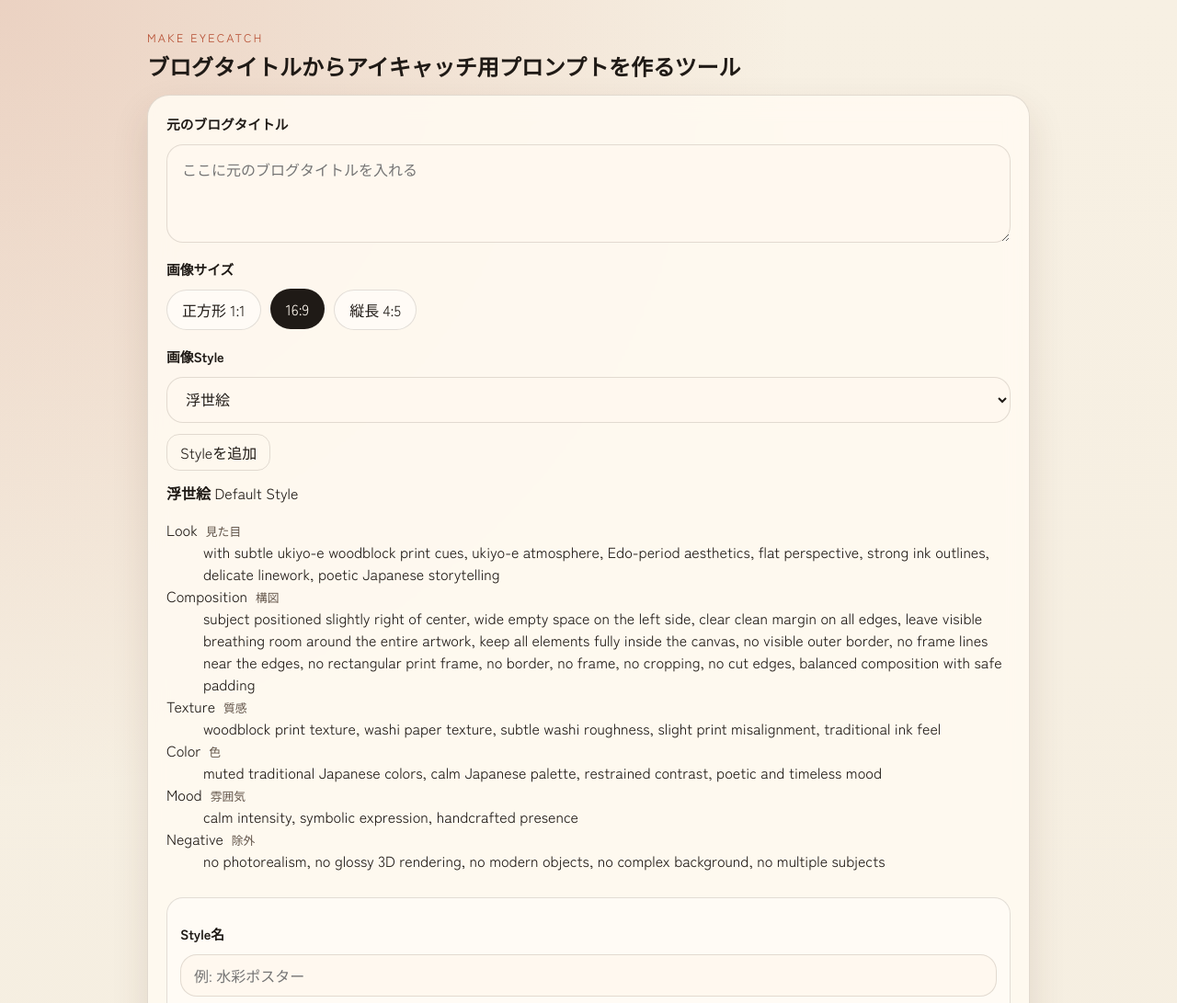
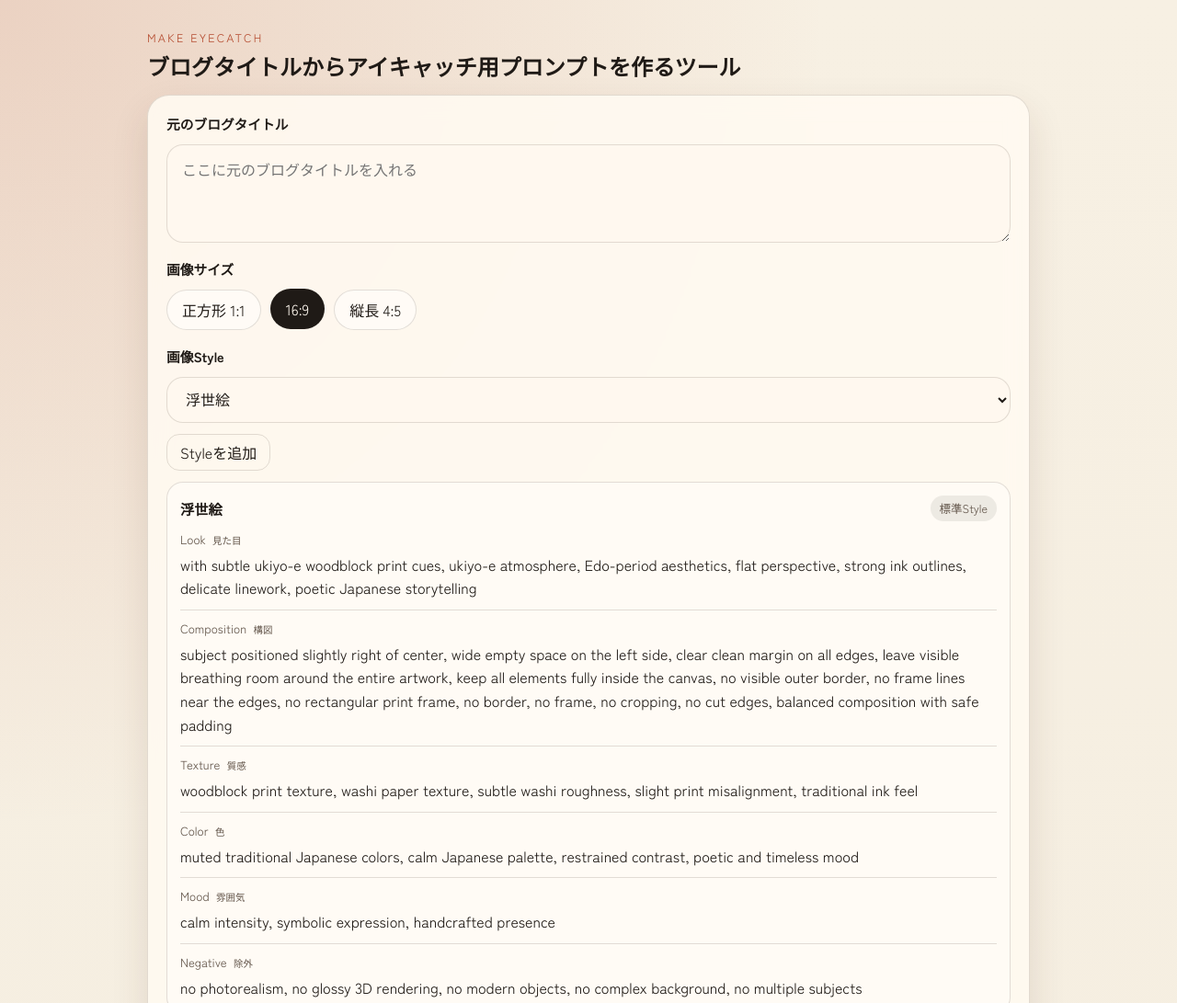
Before and after one commit to attrip/makeeyecatch, a plain HTML site: page index.html in a window 1280 px wide. Shown: the top 1091 px of the page at 92% size. Drawn offline with Linux system fonts and the light colour scheme.

Commit message:
Make style preview clearly visible

```diff
--- a/index.html
+++ b/index.html
@@ -60,7 +60,7 @@
           <div id="style-preview" class="style-preview">
             <div class="style-preview-header">
               <strong id="style-preview-label">浮世絵</strong>
-              <span id="style-preview-kind" class="style-preview-kind">Default Style</span>
+              <span id="style-preview-kind" class="style-preview-kind">標準Style</span>
             </div>
             <dl class="style-preview-list">
               <div>
--- a/js/ui.js
+++ b/js/ui.js
@@ -118,7 +118,7 @@
     const isCustomSelected = Boolean(customStyles[elements.styleSelect.value]);
 
     elements.stylePreviewLabel.textContent = currentStyle.label;
-    elements.stylePreviewKind.textContent = isCustomSelected ? "My Style" : "Default Style";
+    elements.stylePreviewKind.textContent = isCustomSelected ? "My Style" : "標準Style";
     elements.stylePreviewLook.textContent = currentStyle.look || "-";
     elements.stylePreviewComposition.textContent = currentStyle.composition || "-";
     elements.stylePreviewTexture.textContent = currentStyle.texture || "-";
--- a/style.css
+++ b/style.css
@@ -231,6 +231,64 @@ h1 {
   line-height: 1.6;
 }
 
+.style-preview {
+  display: grid;
+  gap: 10px;
+  padding: 14px;
+  border: 1px solid var(--line);
+  border-radius: 18px;
+  background: rgba(255, 252, 247, 0.78);
+}
+
+.style-preview-header {
+  display: flex;
+  align-items: center;
+  justify-content: space-between;
+  gap: 12px;
+}
+
+.style-preview-header strong {
+  font-size: 0.95rem;
+}
+
+.style-preview-kind {
+  display: inline-flex;
+  align-items: center;
+  min-height: 28px;
+  padding: 0 10px;
+  border-radius: 999px;
+  background: rgba(31, 26, 22, 0.08);
+  color: var(--muted);
+  font-size: 0.78rem;
+}
+
+.style-preview-list {
+  display: grid;
+  gap: 10px;
+  margin: 0;
+}
+
+.style-preview-list div {
+  padding-bottom: 10px;
+  border-bottom: 1px solid var(--line);
+}
+
+.style-preview-list div:last-child {
+  padding-bottom: 0;
+  border-bottom: 0;
+}
+
+.style-preview-list dt {
+  font-size: 0.82rem;
+  color: var(--muted);
+}
+
+.style-preview-list dd {
+  margin: 6px 0 0;
+  line-height: 1.6;
+  word-break: break-word;
+}
+
 .compact-textarea {
   min-height: 72px;
 }
```
